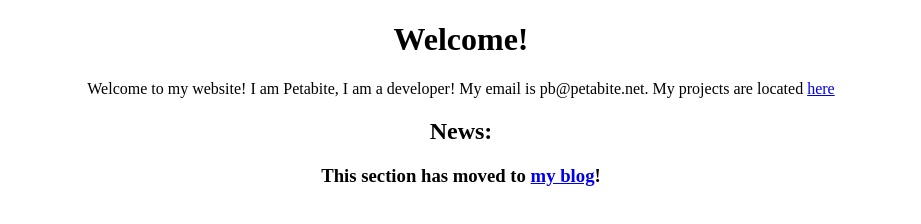
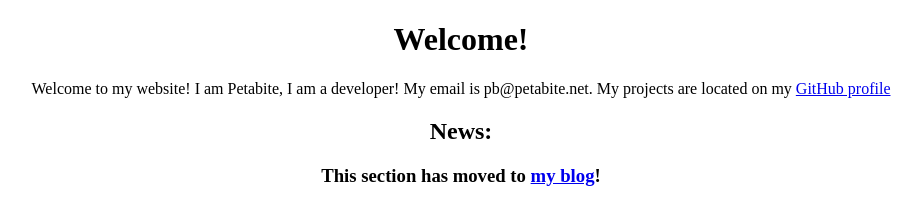
Before and after one commit to Petab1te/website, a plain HTML site: page website/index.htm in a window 1280 px wide. Shown: the whole page, without its empty margins (179-1100 px from the left). Drawn offline with Linux system fonts and the light colour scheme.

Commit message:
so THAT'S the link it was talking about, whoops

```diff
--- a/website/index.htm
+++ b/website/index.htm
@@ -9,7 +9,7 @@
 </head><body>
 <div class="welcome">
 <h1>Welcome!</h1>
-<p>Welcome to my website! I am Petabite, I am a developer! My email is pb@petabite.net. My projects are located <a href="https://github.com/Petab1te">here</a></p>
+<p>Welcome to my website! I am Petabite, I am a developer! My email is pb@petabite.net. My projects are located on my <a href="https://github.com/Petab1te">GitHub profile</a></p>
 </div>
     <div class="oldnewssection">
     <h2>News:</h2>
```
